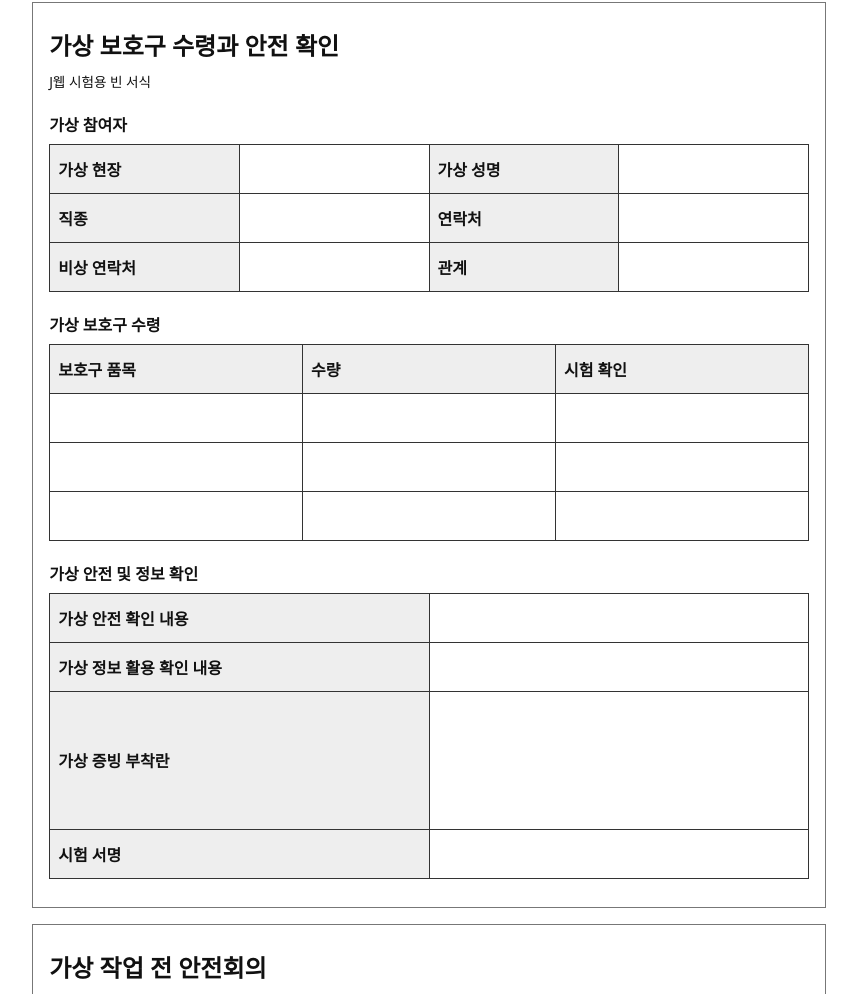
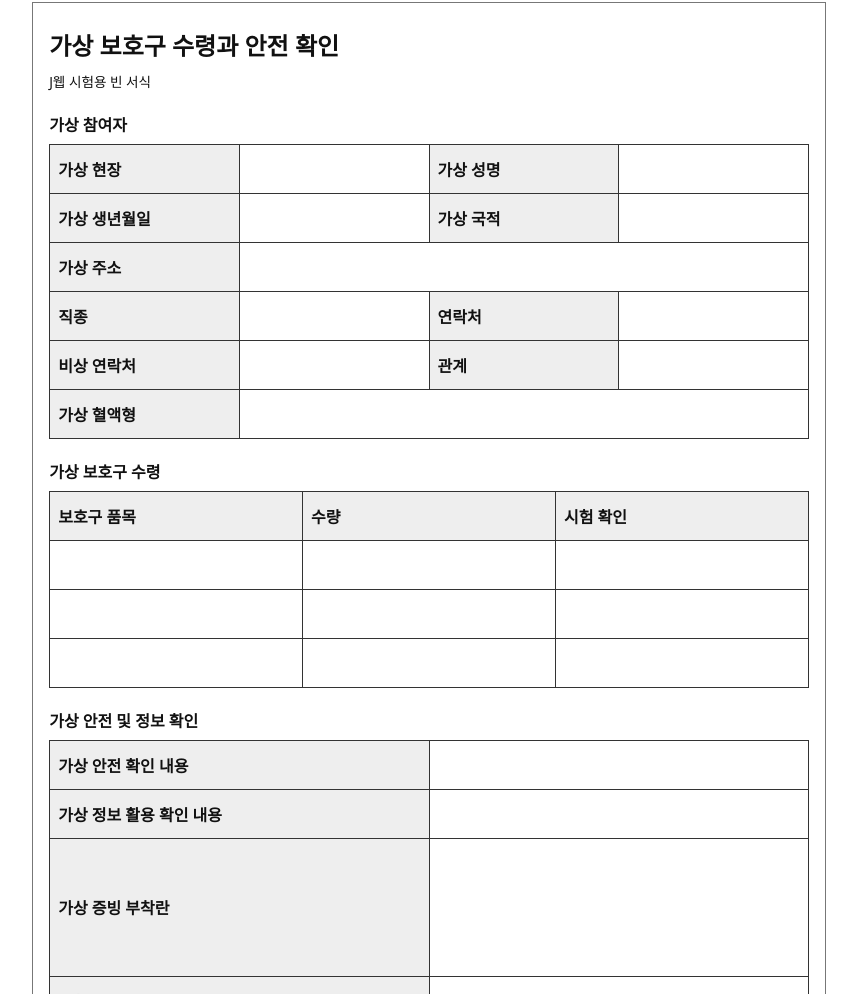
Before and after one commit to dusdk0098-tech/j-web, a website: page public/offline-forms.html in a window 1280 px wide. Shown: the part 1095-2089 px from the top of the page, without its empty margins (211-1068 px from the left). Drawn offline with Linux system fonts and the light colour scheme.

Commit message:
Expand blank worker information form

```diff
--- a/public/offline-forms.html
+++ b/public/offline-forms.html
@@ -12,7 +12,7 @@
 <body>
 <div class="screen"><h1>오프라인 빈 시험 서식</h1><p>이 파일을 기기에 저장하면 인터넷이나 J웹 서버 없이 열 수 있습니다. 브라우저의 인쇄 메뉴로 출력하세요.</p><p>독립적으로 만든 시험용 예시입니다. 공식 서식이나 실제 안전 업무 기록으로 사용할 수 없습니다.</p></div>
 <section><h2>가상 건설 일용근로계약 기록</h2><small>J웹 시험용 빈 서식</small><table><caption>가상 계약 당사자와 기간</caption><tr><th scope="row">가상 사업주</th><td></td><th scope="row">가상 근로자</th><td></td></tr><tr><th scope="row">가상 사업장 주소</th><td colspan="3"></td></tr><tr><th scope="row">가상 근로자 주소</th><td colspan="3"></td></tr><tr><th scope="row">가상 사업주 연락처</th><td></td><th scope="row">가상 근로자 연락처</th><td></td></tr><tr><th scope="row">근로 시작일</th><td></td><th scope="row">근로 종료일</th><td></td></tr><tr><th scope="row">가상 근무장소</th><td></td><th scope="row">가상 업무</th><td></td></tr></table><table><caption>가상 근로 조건</caption><tr><th scope="row">근로 시작 시간</th><td></td><th scope="row">근로 종료 시간</th><td></td></tr><tr><th scope="row">휴게시간</th><td></td><th scope="row">휴일</th><td></td></tr><tr><th scope="row">연차휴가</th><td></td><th scope="row">사회보험</th><td></td></tr></table><table><caption>가상 임금과 시험 확인</caption><tr><th scope="row">가상 일급</th><td></td><th scope="row">가상 수당</th><td></td></tr><tr><th scope="row">임금 지급일</th><td></td><th scope="row">임금 지급 방법</th><td></td></tr><tr><th scope="row">작성일</th><td></td><th scope="row">시험 확인</th><td></td></tr><tr><th scope="row">사업주 시험 서명</th><td></td><th scope="row">근로자 시험 서명</th><td></td></tr></table></section>
-<section><h2>가상 보호구 수령과 안전 확인</h2><small>J웹 시험용 빈 서식</small><table><caption>가상 참여자</caption><tr><th scope="row">가상 현장</th><td></td><th scope="row">가상 성명</th><td></td></tr><tr><th scope="row">직종</th><td></td><th scope="row">연락처</th><td></td></tr><tr><th scope="row">비상 연락처</th><td></td><th scope="row">관계</th><td></td></tr></table><table><caption>가상 보호구 수령</caption><thead><tr><th scope="col">보호구 품목</th><th scope="col">수량</th><th scope="col">시험 확인</th></tr></thead><tbody><tr><td></td><td></td><td></td></tr><tr><td></td><td></td><td></td></tr><tr><td></td><td></td><td></td></tr></tbody></table><table><caption>가상 안전 및 정보 확인</caption><tr><th scope="row">가상 안전 확인 내용</th><td></td></tr><tr><th scope="row">가상 정보 활용 확인 내용</th><td></td></tr><tr><th scope="row">가상 증빙 부착란</th><td class="attachment-space"></td></tr><tr><th scope="row">시험 서명</th><td></td></tr></table></section>
+<section><h2>가상 보호구 수령과 안전 확인</h2><small>J웹 시험용 빈 서식</small><table><caption>가상 참여자</caption><tr><th scope="row">가상 현장</th><td></td><th scope="row">가상 성명</th><td></td></tr><tr><th scope="row">가상 생년월일</th><td></td><th scope="row">가상 국적</th><td></td></tr><tr><th scope="row">가상 주소</th><td colspan="3"></td></tr><tr><th scope="row">직종</th><td></td><th scope="row">연락처</th><td></td></tr><tr><th scope="row">비상 연락처</th><td></td><th scope="row">관계</th><td></td></tr><tr><th scope="row">가상 혈액형</th><td colspan="3"></td></tr></table><table><caption>가상 보호구 수령</caption><thead><tr><th scope="col">보호구 품목</th><th scope="col">수량</th><th scope="col">시험 확인</th></tr></thead><tbody><tr><td></td><td></td><td></td></tr><tr><td></td><td></td><td></td></tr><tr><td></td><td></td><td></td></tr></tbody></table><table><caption>가상 안전 및 정보 확인</caption><tr><th scope="row">가상 안전 확인 내용</th><td></td></tr><tr><th scope="row">가상 정보 활용 확인 내용</th><td></td></tr><tr><th scope="row">가상 증빙 부착란</th><td class="attachment-space"></td></tr><tr><th scope="row">시험 서명</th><td></td></tr></table></section>
 <section><h2>가상 작업 전 안전회의</h2><small>J웹 시험용 빈 서식</small><table><caption>회의 정보</caption><tr><th scope="row">가상 현장</th><td></td><th scope="row">날짜</th><td></td></tr><tr><th scope="row">진행자</th><td></td><th scope="row">참여 인원</th><td></td></tr><tr><th scope="row">날씨</th><td colspan="3"></td></tr></table><table><caption>작업과 위험 대책</caption><thead><tr><th scope="col">가상 작업 내용</th><th scope="col">가상 위험요인</th><th scope="col">가상 대책</th></tr></thead><tbody><tr><td></td><td></td><td></td></tr><tr><td></td><td></td><td></td></tr><tr><td></td><td></td><td></td></tr></tbody></table><table><caption>교육 기록</caption><tr><th scope="row">가상 교육 내용</th><td></td></tr><tr><th scope="row">교육 사진 부착란</th><td class="attachment-space"></td></tr></table><p>참여자는 별도의 작업 전 안전회의 참여자 명단에 시험 기록합니다.</p><p>시험 확인: __________________________________________</p></section>
 <section><h2>가상 작업 전 안전회의 참여자 명단</h2><small>J웹 시험용 빈 서식</small><table><caption>참여한 회의</caption><tr><th scope="row">가상 현장</th><td></td><th scope="row">날짜</th><td></td></tr><tr><th scope="row">가상 작업 내용</th><td colspan="3"></td></tr></table><table><caption>회의 참여자</caption><thead><tr><th scope="col">가상 성명</th><th scope="col">소속</th><th scope="col">직종</th><th scope="col">시험 서명</th></tr></thead><tbody><tr><td></td><td></td><td></td><td></td></tr><tr><td></td><td></td><td></td><td></td></tr><tr><td></td><td></td><td></td><td></td></tr><tr><td></td><td></td><td></td><td></td></tr><tr><td></td><td></td><td></td><td></td></tr><tr><td></td><td></td><td></td><td></td></tr></tbody></table></section>
 <section><h2>가상 안전교육 기록</h2><small>J웹 시험용 빈 서식</small><table><caption>교육 정보</caption><tr><th scope="row">가상 현장</th><td></td><th scope="row">날짜</th><td></td></tr><tr><th scope="row">교육 종류</th><td></td><th scope="row">진행자</th><td></td></tr><tr><th scope="row">교육 장소</th><td></td><th scope="row">교육 대상</th><td></td></tr><tr><th scope="row">시작 시간</th><td></td><th scope="row">종료 시간</th><td></td></tr><tr><th scope="row">교육 시간</th><td></td><th scope="row">참여 인원</th><td></td></tr><tr><th scope="row">교육 방법</th><td></td><th scope="row">사용교재</th><td></td></tr><tr><th scope="row">가상 교육 내용</th><td colspan="3"></td></tr></table><table><caption>교육 첨부 기록</caption><tr><th scope="row">교육 사진 부착란</th><td class="attachment-space"></td></tr><tr><th scope="row">교육자료 부착란</th><td class="attachment-space"></td></tr></table><p>참여자는 별도의 안전교육 참여자 명단에 시험 기록합니다.</p></section>
```
Also changed, not shown: test/offline-forms.test.js (+1 -1 lines).
